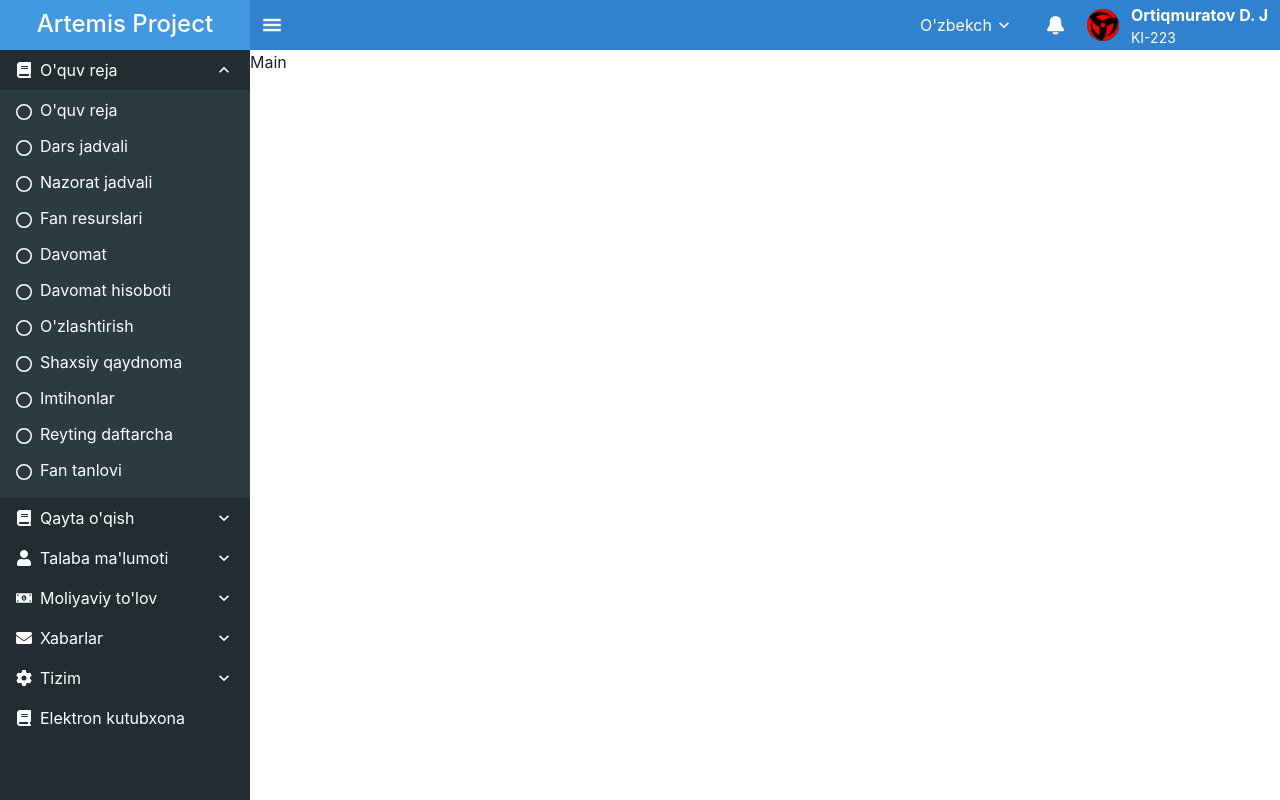
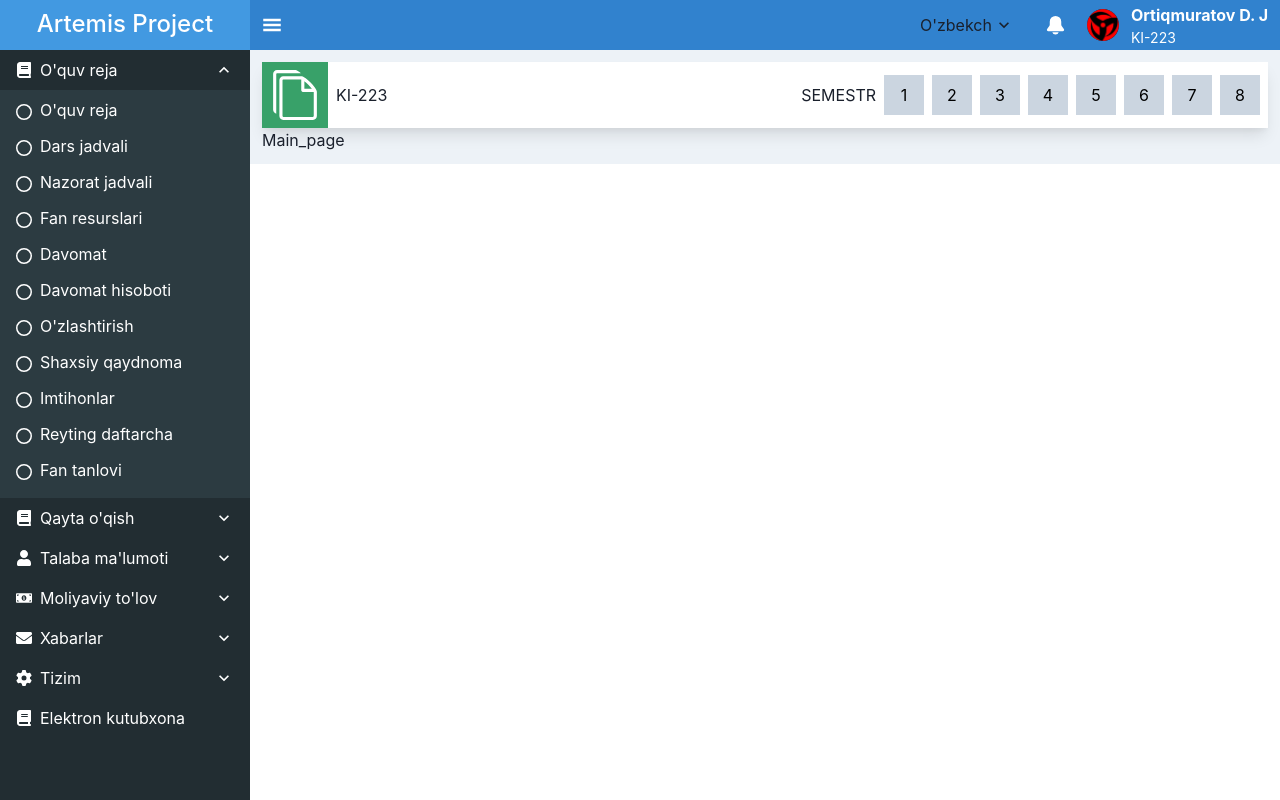
Before and after one commit to artikmuratovdev/Artemis_v3, a React (Vite) app: page / in a window 1280 px wide. Built offline with nearby package versions, Linux system fonts and the light colour scheme.

Commit message:
React Router begin

```diff
--- a/package.json
+++ b/package.json
@@ -15,7 +15,8 @@
     "framer-motion": "^12.5.0",
     "react": "^19.0.0",
     "react-dom": "^19.0.0",
-    "react-icons": "^5.5.0"
+    "react-icons": "^5.5.0",
+    "react-router-dom": "^7.3.0"
   },
   "devDependencies": {
     "@eslint/js": "^9.21.0",
--- a/src/App.tsx
+++ b/src/App.tsx
@@ -2,6 +2,7 @@ import { Grid, GridItem, Show, Text } from '@chakra-ui/react';
 import Header from './Components/Header';
 import { useState } from 'react';
 import Sidebar from './Components/Sidebar';
+import Main from './Components/Main';
 
 const App = () => {
   const [isOpen , setIsOpen] = useState(true);
@@ -41,7 +42,7 @@ const App = () => {
         </GridItem>
       </Show>
       <GridItem bg='' area={'main'}> {/* main */}
-        Main
+        <Main />
       </GridItem>
     </Grid>
   );
--- a/src/Components/Header.tsx
+++ b/src/Components/Header.tsx
@@ -34,7 +34,6 @@ const Header = ({ toggler }: Props) => {
       justifyContent={'space-between'}
       px={3}
       h={'50px'}
-      color={'white'}
     >
       <Icon
         as={GiHamburgerMenu}
@@ -42,6 +41,7 @@ const Header = ({ toggler }: Props) => {
         fontSize={'xl'}
         fontWeight={'bold'}
          cursor={'pointer'}
+         color={'white'}
       />
       <HStack  spacing={5}>
         <Select
@@ -57,11 +57,11 @@ const Header = ({ toggler }: Props) => {
           ))}
         </Select>
         <Show above='md'>
-          <GoBellFill  fontSize={23} />
+          <GoBellFill color={'white'} fontSize={23} />
         </Show>
         <Menu closeOnSelect={false}>
           <MenuButton>
-            <Flex alignItems={'center'}>
+            <Flex color={'white'}  alignItems={'center'}>
               <Show above='md'>
                 <Avatar size={'sm'} src={'src/img/Sharingan.jpg'} />
               </Show>
--- /dev/null
+++ b/src/Components/Main.tsx
@@ -0,0 +1,44 @@
+import { BrowserRouter, Route, Routes } from 'react-router-dom';
+import Main_page from './Main_Components/Main_page';
+import { Box, HStack, Text } from '@chakra-ui/react';
+import { ImFilesEmpty } from 'react-icons/im';
+
+const Main = () => {
+  const nums = [1, 2, 3, 4, 5, 6, 7, 8];
+  return (
+    <Box padding={3} bg={'gray.100'}>
+      <HStack shadow='lg' bg={'white'} justifyContent={'space-between'}>
+        <HStack>
+          <Box bg={'green.500'} padding={'2'}>
+            <ImFilesEmpty fontSize={50} color={'white'} />
+          </Box>
+          <Text>KI-223</Text>
+        </HStack>
+          <HStack px={2} justifyContent={'space-between'}>
+            <Text>SEMESTR</Text>
+            {nums.map((num) => (
+              <Text
+                cursor={'pointer'}
+                display={'flex'}
+                justifyContent={'center'}
+                alignItems={'center'}
+                bg={'gray.300'}
+                width={10}
+                height={10}
+                color={'black'}
+              >
+                {num}
+              </Text>
+            ))}
+          </HStack>
+      </HStack>
+      <BrowserRouter>
+        <Routes>
+          <Route path='/' element={<Main_page />} />
+        </Routes>
+      </BrowserRouter>
+    </Box>
+  );
+};
+
+export default Main;
--- /dev/null
+++ b/src/Components/Main_Components/Main_page.tsx
@@ -0,0 +1,7 @@
+const Main_page = () => {
+  return (
+    <div>Main_page</div>
+  )
+}
+
+export default Main_page
--- a/src/Components/Sidebar.tsx
+++ b/src/Components/Sidebar.tsx
@@ -43,7 +43,7 @@ const Sidebar = ({ isOpen }: Props) => {
           {panels.map((item, idx) => (
             <AccordionItem color={'white'} border={'none'} key={idx}>
               <h2>
-                <AccordionButton  bg='#222d32'>
+                <AccordionButton bg='#222d32'>
                   <Icon as={item.icons} />
                   <Box as='span' flex='1' ml={2} textAlign='left'>
                     {item.name}
@@ -65,7 +65,7 @@ const Sidebar = ({ isOpen }: Props) => {
           ))}
           <AccordionItem color={'white'} border={'none'}>
             <h2>
-              <AccordionButton  bg='#222d32'>
+              <AccordionButton bg='#222d32'>
                 <Icon as={FaBook} />
                 <Link href='#' as='span' flex='1' ml={2} textAlign='left'>
                   Elektron kutubxona
@@ -77,10 +77,11 @@ const Sidebar = ({ isOpen }: Props) => {
       ) : (
         <Stack my={2}>
           {panels.map((item, idx) => (
-            <Menu key={idx}>
+            <Menu  key={idx}>
               <MenuButton
                 as={IconButton}
                 aria-label='Options'
+                color={'gray.500'}
                 icon={<item.icons />}
                 variant='outline'
               />
@@ -100,6 +101,8 @@ const Sidebar = ({ isOpen }: Props) => {
               aria-label='Options'
               icon={<FaBook />}
               variant='outline'
+              color={'gray.500'}
+              bg={'#222d32'}
             ></Link>
           </Menu>
         </Stack>
```
Also changed, not shown: 1 other file (tests, documents, lock files or other folders).
